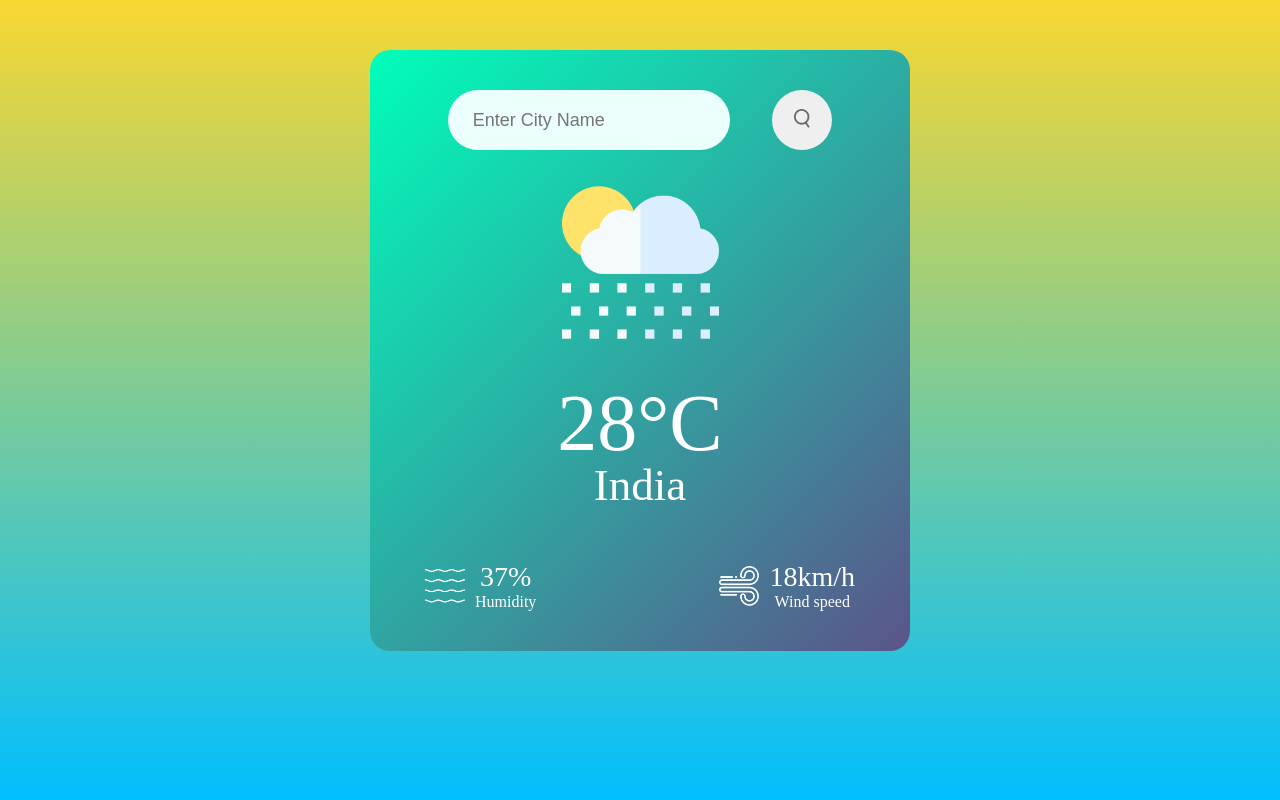
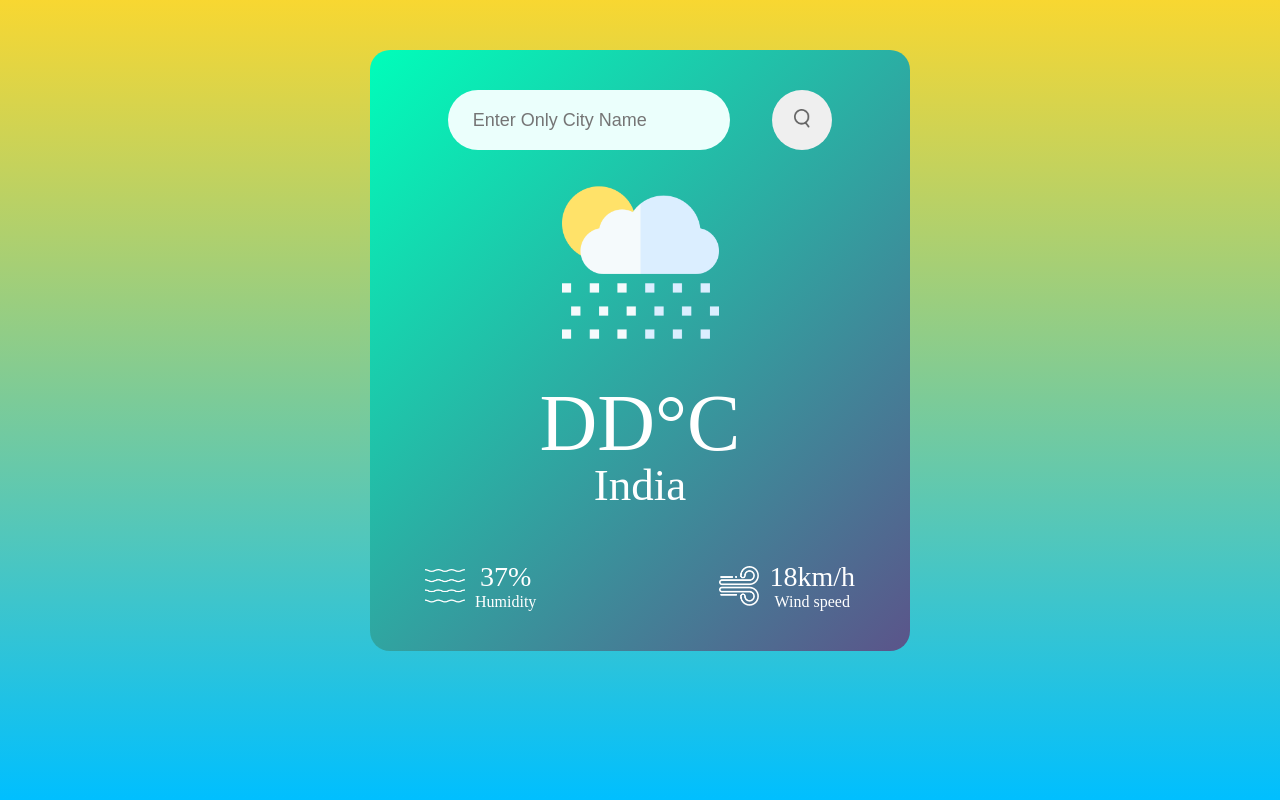
Before and after one commit to Nayansai/Weather-Application, a plain HTML site: page index.html in a window 1280 px wide. Drawn offline with Linux system fonts and the light colour scheme.

Commit message:
Update index.html

```diff
--- a/index.html
+++ b/index.html
@@ -8,7 +8,7 @@
 </head>
 <body>
   <div id="card">
-    <div class="search"><input type="text" placeholder="Enter City Name" spellcheck="false">
+    <div class="search"><input type="text" placeholder="Enter Only City Name" spellcheck="false">
       <button><img src="images/search.png" alt=""></button>
     </div>
     <div class="error">
@@ -17,7 +17,7 @@
     <div class="weather">
 
       <img src="images/rain.png" class="weather-icon" alt="">
-      <h1 class="temp">28°C</h1>
+      <h1 class="temp">DD°C</h1>
       <h2 class="city">India</h2>
 
       <div class="details">
```
